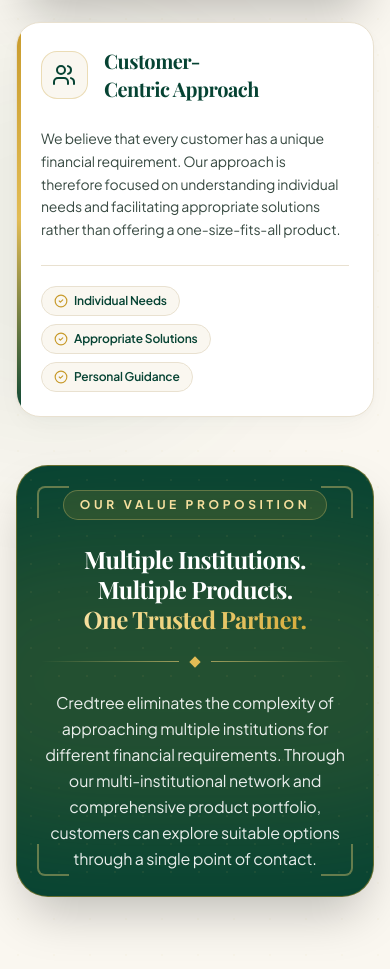
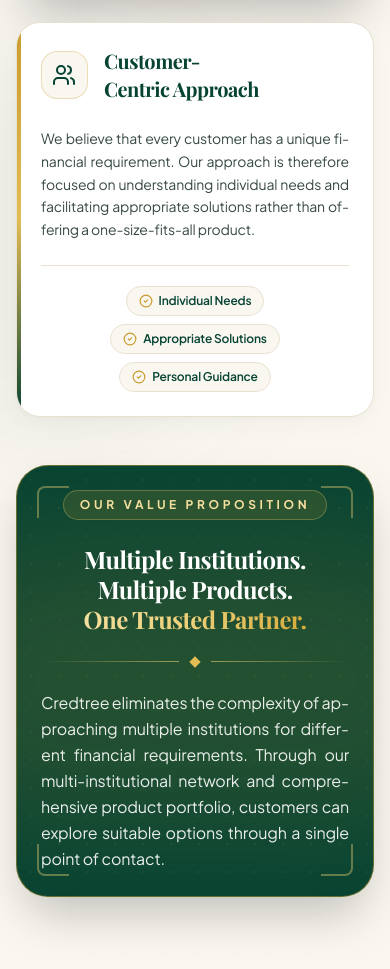
Before and after one commit to empireaeitservices8-lgtm/creditry, a Next.js app: page /about in a window 390 px wide. Shown: the part 967-1936 px from the top of the page. Built offline with nearby package versions, Linux system fonts and the light colour scheme; a web font is replaced by a local one.

Commit message:
add current changes

```diff
--- a/app/globals.css
+++ b/app/globals.css
@@ -147,6 +147,37 @@
   animation: heroArrowDraw 1.6s cubic-bezier(0.2, 0.8, 0.2, 1) 0.8s forwards;
 }
 
+/* =======================================================
+   MOBILE TEXT JUSTIFICATION (all pages, < 640px)
+   - Paragraphs, list items & descriptive text are justified.
+   - Inside centered blocks, the last/single line stays centered
+     so short labels and headings-style copy keep their look.
+   ======================================================= */
+@media (max-width: 639px) {
+  p,
+  li,
+  blockquote,
+  dd,
+  figcaption,
+  address {
+    text-align: justify !important;
+    text-justify: inter-word;
+    hyphens: auto;
+    -webkit-hyphens: auto;
+    word-break: normal;
+    overflow-wrap: break-word;
+  }
+
+  .text-center p,
+  .text-center li,
+  .text-center blockquote,
+  .text-center dd,
+  p.text-center,
+  li.text-center {
+    text-align-last: center;
+  }
+}
+
 /* Accessibility: Respect Reduced Motion Preferences */
 @media (prefers-reduced-motion: reduce) {
   *,
--- a/components/About.tsx
+++ b/components/About.tsx
@@ -112,7 +112,7 @@
               We believe that every customer has a unique financial requirement. Our approach is therefore focused on understanding individual needs and facilitating appropriate solutions rather than offering a one-size-fits-all product.
             </p>
 
-            <div className="mt-6 pt-5 border-t border-beige flex flex-wrap gap-2 sm:gap-2.5">
+            <div className="mt-6 pt-5 border-t border-beige flex flex-wrap justify-center sm:justify-start gap-2 sm:gap-2.5">
               {["Individual Needs", "Appropriate Solutions", "Personal Guidance"].map((t) => (
                 <span
                   key={t}
@@ -156,7 +156,7 @@
               <span className="h-[1px] flex-1 bg-gradient-to-l from-transparent to-gold-400/60" />
             </div>
 
-            <p className="text-base sm:text-lg md:text-xl text-white/90 leading-relaxed max-w-3xl mx-auto">
+            <p className="![text-align-last:left] text-base sm:text-lg md:text-xl text-white/90 leading-relaxed max-w-3xl mx-auto">
               Credtree eliminates the complexity of approaching multiple institutions for different financial requirements. Through our multi-institutional network and comprehensive product portfolio, customers can explore suitable options through a single point of contact.
             </p>
           </div>
--- a/components/HomeServicesPreview.tsx
+++ b/components/HomeServicesPreview.tsx
@@ -47,11 +47,18 @@
 
         {/* Minimal Cards Grid: Only Image & Name */}
         <div className="grid grid-cols-2 sm:grid-cols-3 lg:grid-cols-5 gap-3.5 sm:gap-6 mt-8 sm:mt-10">
-          {PREVIEW_SERVICES.map((srv) => (
+          {PREVIEW_SERVICES.map((srv, idx) => {
+            const isLastOdd =
+              idx === PREVIEW_SERVICES.length - 1 && PREVIEW_SERVICES.length % 2 === 1;
+            return (
             <Link
               key={srv.id}
               href="/services"
-              className="group p-3.5 sm:p-5 sm:p-6 rounded-2xl sm:rounded-3xl bg-white border border-beige shadow-card-luxury hover:border-gold-700/60 hover:shadow-card-hover transition-all duration-300 flex flex-col items-center text-center"
+              className={`group p-3.5 sm:p-5 sm:p-6 rounded-2xl sm:rounded-3xl bg-white border border-beige shadow-card-luxury hover:border-gold-700/60 hover:shadow-card-hover transition-all duration-300 flex flex-col items-center text-center ${
+                isLastOdd
+                  ? "col-span-2 sm:col-span-1 justify-self-center sm:justify-self-auto w-[calc(50%-0.4375rem)] sm:w-auto"
+                  : ""
+              }`}
             >
               {/* Image Container */}
               <div className="w-full h-28 sm:h-36 rounded-xl bg-[#FAF7F0] border border-beige p-2 sm:p-2.5 flex items-center justify-center overflow-hidden mb-3 sm:mb-4 group-hover:border-gold-700/60 transition-colors">
@@ -67,7 +74,8 @@
                 {srv.title}
               </h3>
             </Link>
-          ))}
+            );
+          })}
         </div>
 
         {/* CTA Button Under These Cards */}
--- a/components/HowWeHelp.tsx
+++ b/components/HowWeHelp.tsx
@@ -77,12 +77,9 @@
               </div>
 
               {/* Exact content paragraphs */}
-              <div className="max-w-3xl mx-auto space-y-4 text-charcoal-700 text-sm sm:text-base leading-relaxed font-normal text-left sm:text-justify italic">
-                <p>
-                  At Credtree Financial Services, we are committed to building lasting relationships through trust, transparency, professional service, and responsible financial facilitation.
-                </p>
-                <p>
-                  We continuously strive to stay aligned with the changing financial environment and evolving customer expectations, enabling our clients to make informed financial decisions with greater confidence and convenience.
+              <div className="max-w-3xl mx-auto text-charcoal-700 text-sm sm:text-base leading-relaxed font-normal text-left sm:text-justify italic">
+                <p className="![text-align-last:left]">
+                  At Credtree Financial Services, we are committed to building lasting relationships through trust, transparency, professional service, and responsible financial facilitation. We continuously strive to stay aligned with the changing financial environment and evolving customer expectations, enabling our clients to make informed financial decisions with greater confidence and convenience.
                 </p>
               </div>
             </div>
```
Also changed, not shown: 1 other file (tests, documents, lock files or other folders).
